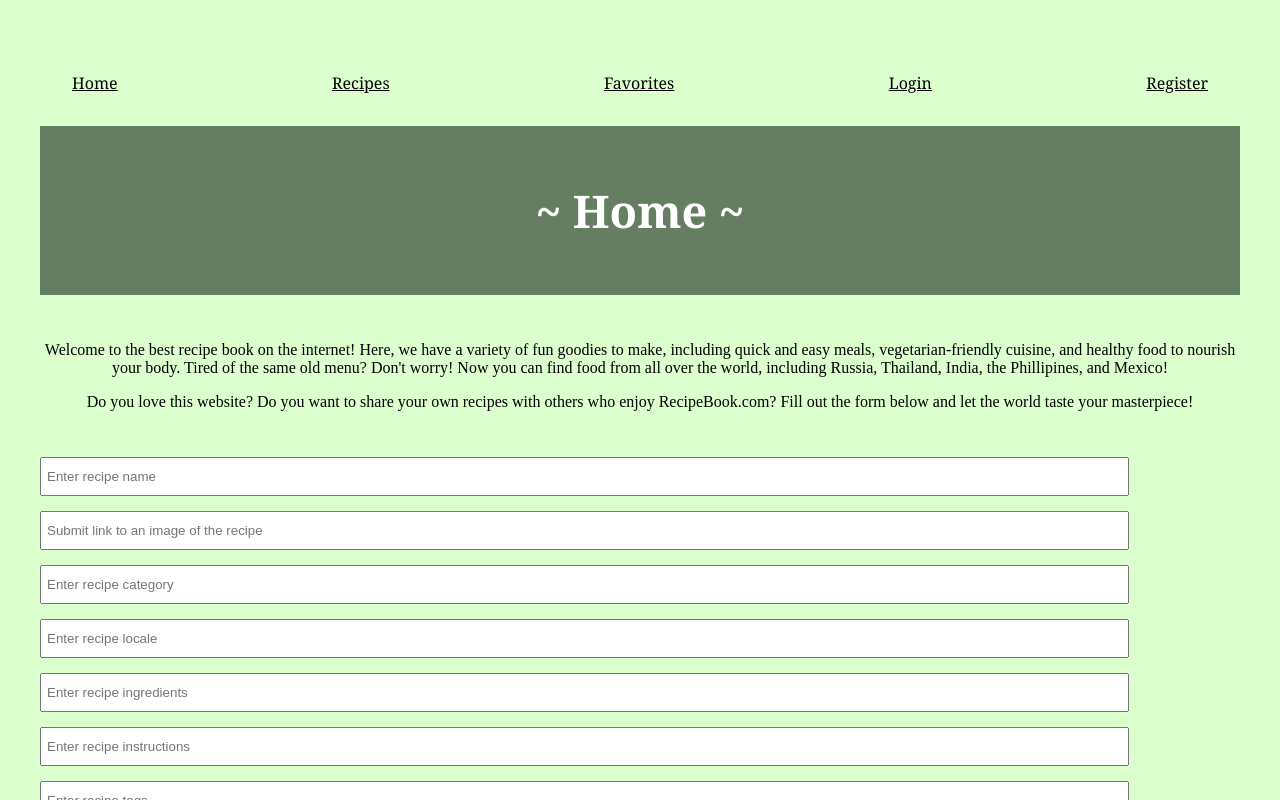
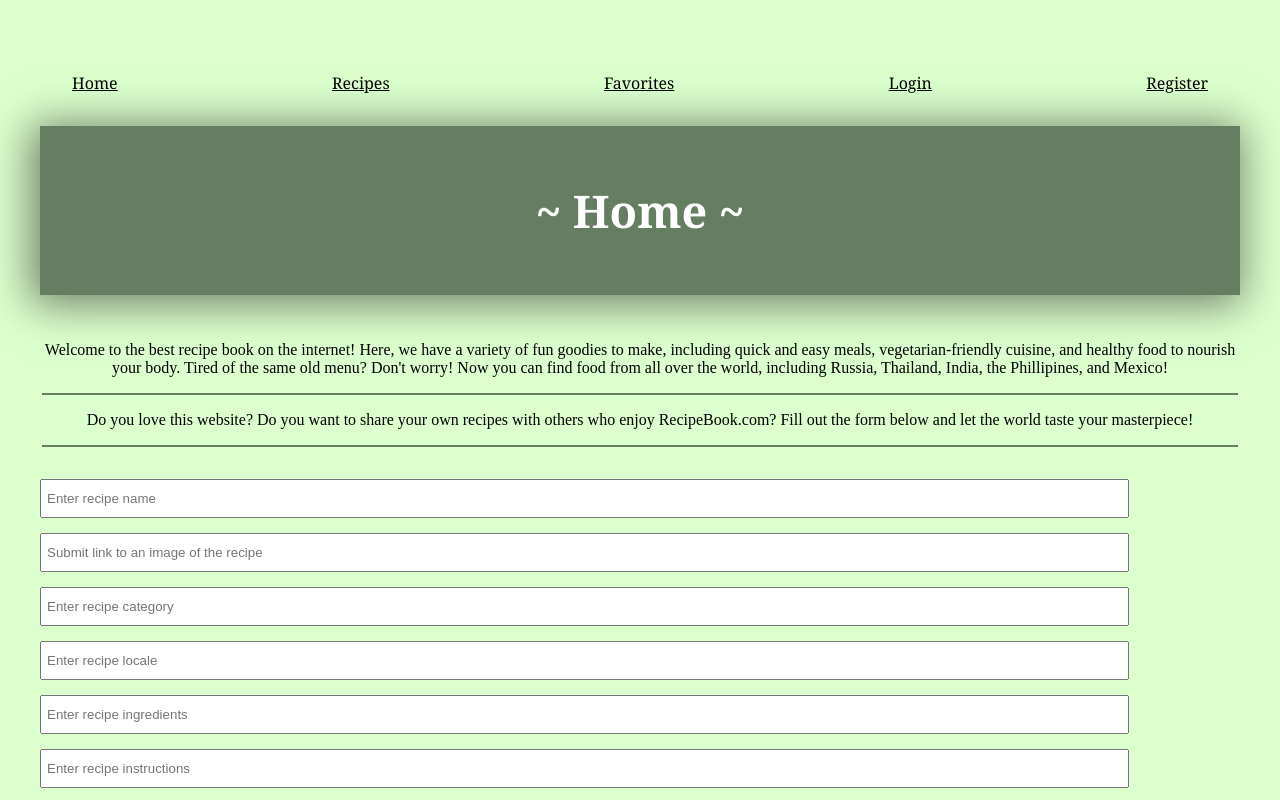
Before and after one commit to NatalieChurch/Block28AWorkshop, a React (Vite) app: page / in a window 1280 px wide. Shown: the top 800 px of the page. Built offline with nearby package versions, Linux system fonts and the light colour scheme; no server answers.

Commit message:
CSS styling (lines, shadows)

```diff
--- a/src/components/Home.jsx
+++ b/src/components/Home.jsx
@@ -2,12 +2,24 @@ function Home () {
 
     return (
     <div>
-        <div className="home">
+        <div className="home" style={{boxShadow: "-4px 4px 40px 5px rgba(0, 0, 0, 0.5)"}}>
             <h1 style={{color: "white", fontSize: "45px"}}>~ Home ~</h1>
         </div>
         <div id="homeText">
             <p>Welcome to the best recipe book on the internet! Here, we have a variety of fun goodies to make, including quick and easy meals, vegetarian-friendly cuisine, and healthy food to nourish your body. Tired of the same old menu? Don't worry! Now you can find food from all over the world, including Russia, Thailand, India, the Phillipines, and Mexico! </p>
+            <hr style={{
+                backgroundColor: "rgb(101, 126, 98)",
+                height: "2px",
+                border: "none",
+                margin: "2px"
+            }} />
             <p>Do you love this website? Do you want to share your own recipes with others who enjoy RecipeBook.com? Fill out the form below and let the world taste your masterpiece!</p>
+            <hr style={{
+                backgroundColor: "rgb(101, 126, 98)",
+                height: "2px",
+                border: "none",
+                margin: "2px"
+            }} />
         </div>
         <div>
             <form>
--- a/src/components/Login.jsx
+++ b/src/components/Login.jsx
@@ -33,6 +33,12 @@ function Login ({token}) {
     return(
         <div>
             <h2>Login</h2>
+            <hr style={{
+                backgroundColor: "rgb(101, 126, 98)",
+                height: "2px",
+                border: "none",
+                margin: "2px 0 20px 0"
+            }} />
             {error && <p>{error}</p>}
             <form onSubmit={handleSubmit}>
                 {/* <label>
--- a/src/components/Register.jsx
+++ b/src/components/Register.jsx
@@ -48,6 +48,12 @@ useEffect(()=>{
 return(
     <div>
         <h2>Sign Up Below</h2>
+        <hr style={{
+                backgroundColor: "rgb(101, 126, 98)",
+                height: "2px",
+                border: "none",
+                margin: "2px 0 20px 0"
+            }} />
         {error && <p>{error}</p>}
         <form onSubmit={handleSubmit}>
             <label>
```
